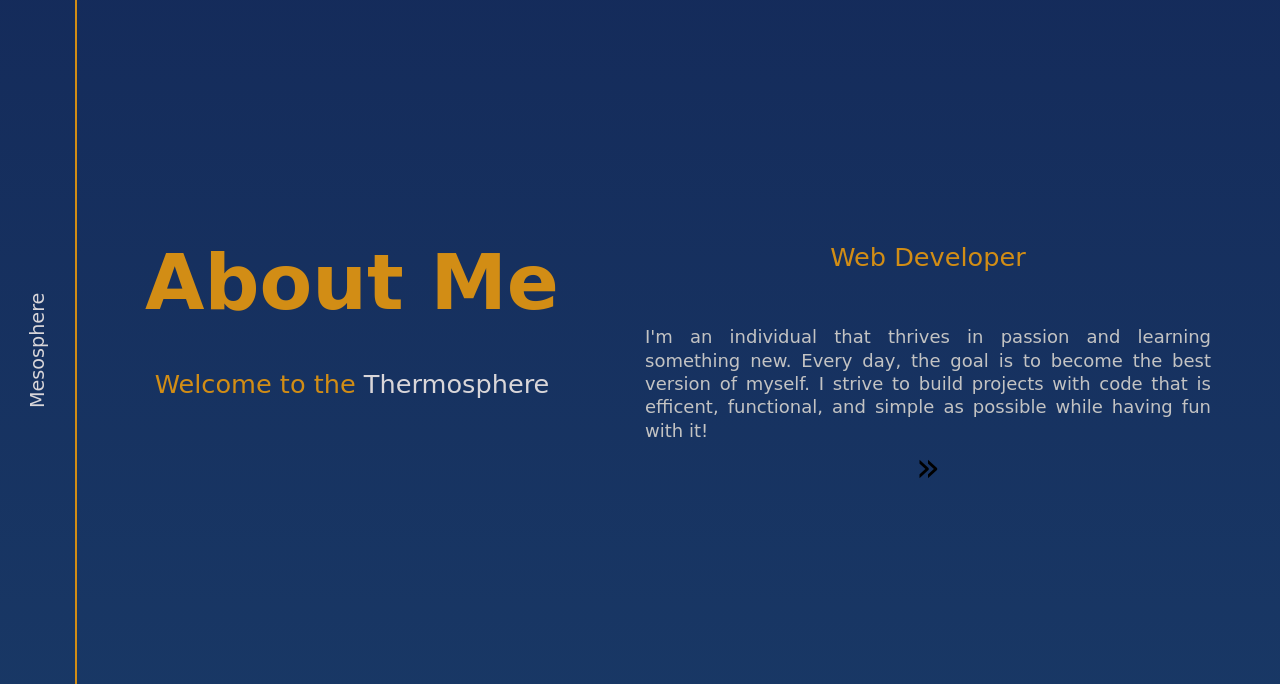
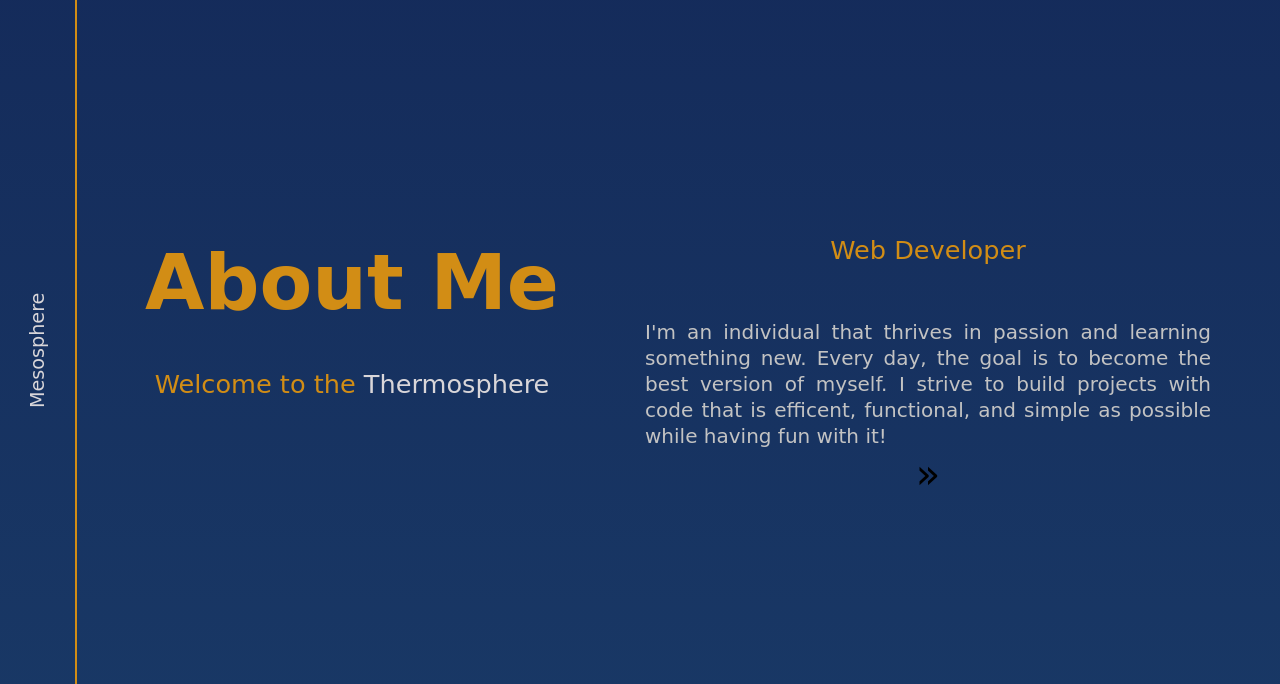
Before and after one commit to Peureki/portfolio, a PHP site: page /portfolio/ in a window 1280 px wide, after a click on "Thermosphere". Shown: the part 954-1638 px from the top of the page. Run offline with PHP 8.4, Linux system fonts and the light colour scheme; some web fonts are replaced.

Commit message:
Quick update to styles

```diff
--- a/styles.css
+++ b/styles.css
@@ -402,7 +402,7 @@ input, select {
     text-align: center;
 }
 .slide-thermo-description{
-    font-size: 18px;
+    font-size: 20px;
     padding: 5px;
     text-align: justify;
     margin-left: auto;
```
